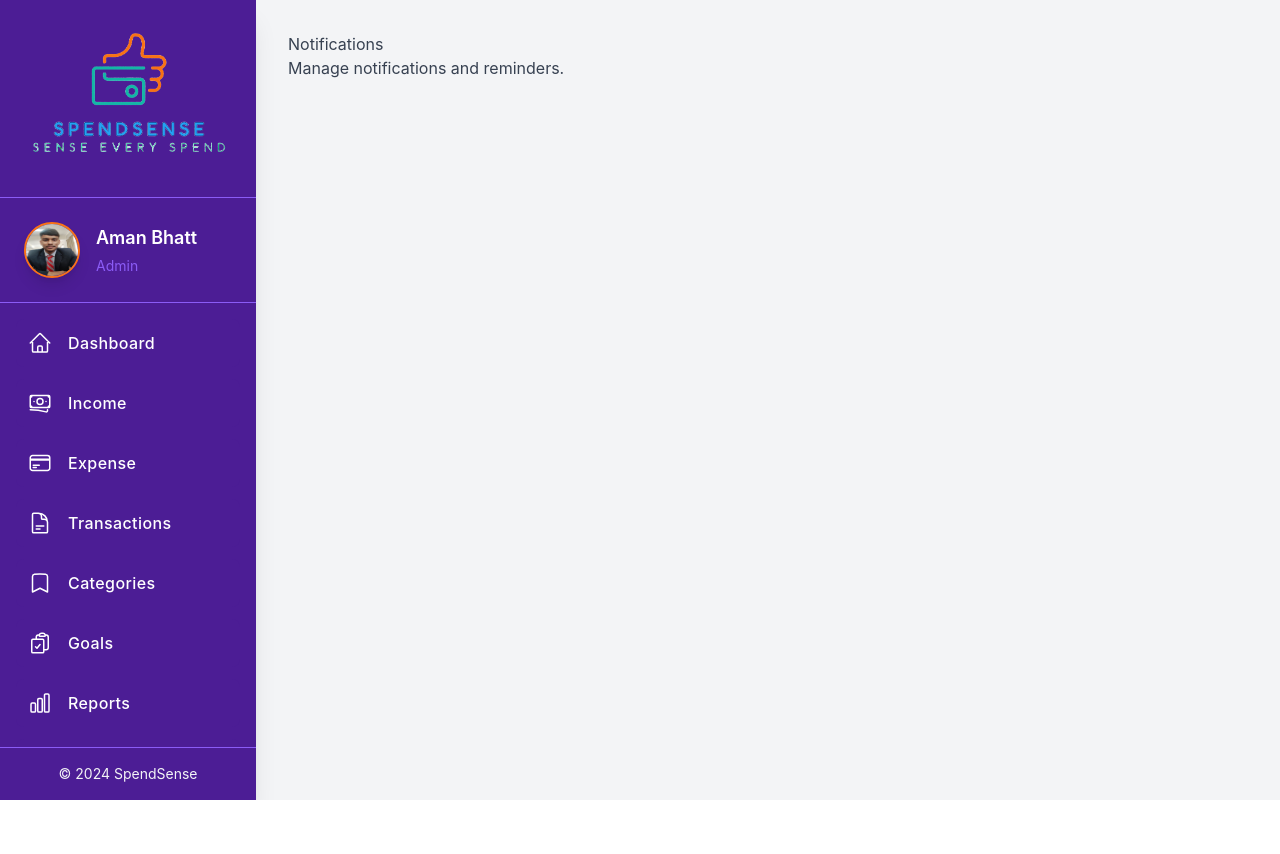
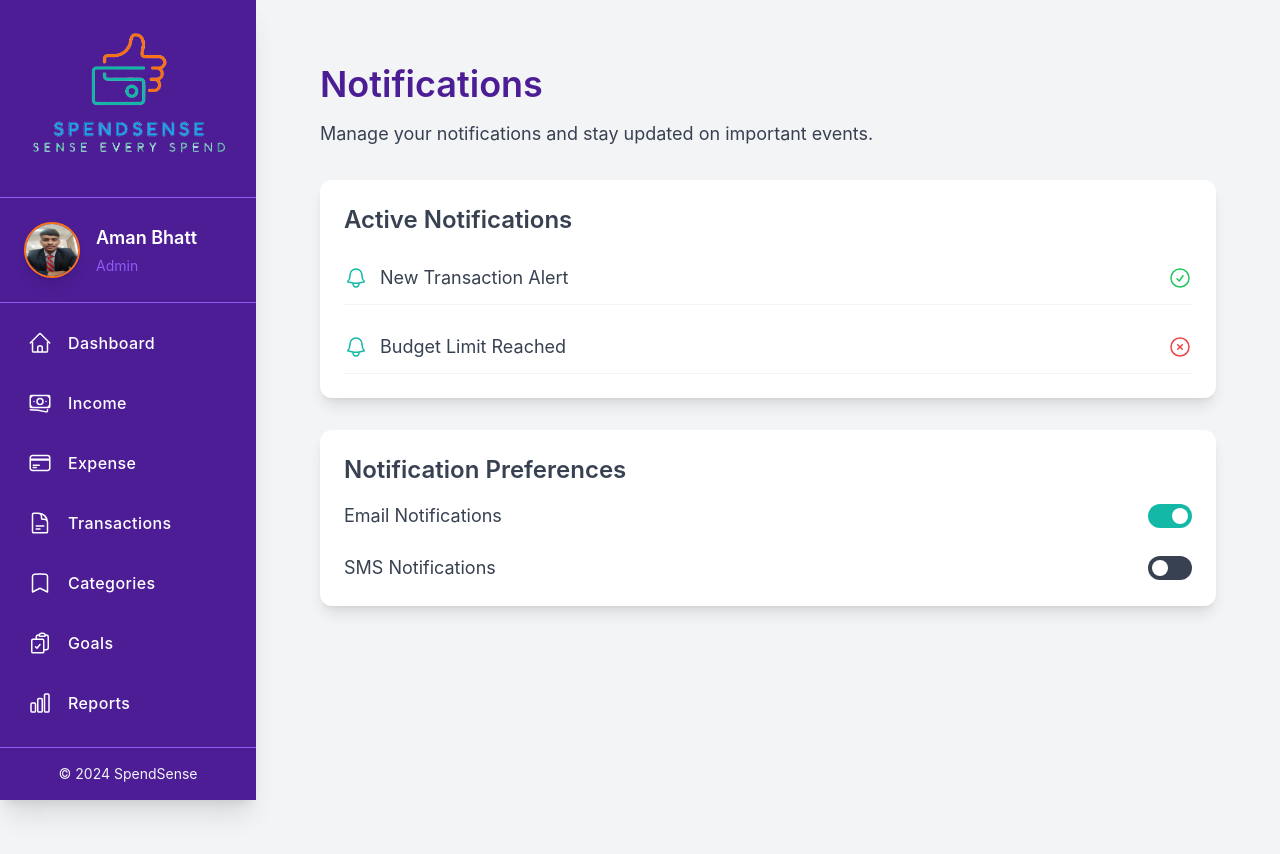
Before and after one commit to AmanBhatt0910/SpendSense, a React (Vite) app in the folder SpendSense-Frontend/: page /notifications in a window 1280 px wide. Shown: the top 854 px of the page. Before the commit the page ends 800 px from the top, so only its background shows below. Built offline with nearby package versions, Linux system fonts and the light colour scheme.

Commit message:
Notification Section added

```diff
--- a/SpendSense-Frontend/package.json
+++ b/SpendSense-Frontend/package.json
@@ -10,6 +10,7 @@
     "preview": "vite preview"
   },
   "dependencies": {
+    "@headlessui/react": "^2.2.0",
     "@heroicons/react": "^2.2.0",
     "react": "^18.3.1",
     "react-dom": "^18.3.1",
--- /dev/null
+++ b/SpendSense-Frontend/src/components/Home/Header.tsx
@@ -0,0 +1,12 @@
+import React from "react";
+
+const Header: React.FC = () => {
+  return (
+    <div className="bg-primary p-6 rounded-lg shadow-lg text-white mb-8">
+      <h1 className="text-4xl font-bold mb-2">Welcome to SpendSense</h1>
+      <p className="text-lg">Manage your finances with ease. SpendSense helps you track, save, and plan for a better future.</p>
+    </div>
+  );
+};
+
+export default Header;
--- /dev/null
+++ b/SpendSense-Frontend/src/components/Home/QuickActions.tsx
@@ -0,0 +1,26 @@
+import React from "react";
+import { BanknotesIcon, CreditCardIcon, ChartBarIcon } from "@heroicons/react/24/outline";
+
+const QuickActions: React.FC = () => {
+  return (
+    <div className="grid grid-cols-1 sm:grid-cols-2 lg:grid-cols-3 gap-6">
+      <div className="bg-white p-6 rounded-lg shadow-lg text-center hover:shadow-xl transition-shadow duration-300">
+        <BanknotesIcon className="w-12 h-12 text-teal mx-auto mb-4" />
+        <h3 className="text-xl font-semibold text-neutral-dark">Add Income</h3>
+        <p className="text-sm text-neutral-dark">Track your income quickly.</p>
+      </div>
+      <div className="bg-white p-6 rounded-lg shadow-lg text-center hover:shadow-xl transition-shadow duration-300">
+        <CreditCardIcon className="w-12 h-12 text-orange mx-auto mb-4" />
+        <h3 className="text-xl font-semibold text-neutral-dark">Add Expense</h3>
+        <p className="text-sm text-neutral-dark">Log your expenses with ease.</p>
+      </div>
+      <div className="bg-white p-6 rounded-lg shadow-lg text-center hover:shadow-xl transition-shadow duration-300">
+        <ChartBarIcon className="w-12 h-12 text-primary mx-auto mb-4" />
+        <h3 className="text-xl font-semibold text-neutral-dark">View Reports</h3>
+        <p className="text-sm text-neutral-dark">Generate detailed financial reports.</p>
+      </div>
+    </div>
+  );
+};
+
+export default QuickActions;
--- /dev/null
+++ b/SpendSense-Frontend/src/components/Home/Statistics.tsx
@@ -0,0 +1,22 @@
+import React from "react";
+
+const Statistics: React.FC = () => {
+  return (
+    <div className="grid grid-cols-1 md:grid-cols-3 gap-6 mb-8">
+      <div className="bg-white p-6 rounded-lg shadow-lg text-center">
+        <h2 className="text-2xl font-semibold text-neutral-dark">Total Income</h2>
+        <p className="text-3xl font-bold text-teal">₹12,345</p>
+      </div>
+      <div className="bg-white p-6 rounded-lg shadow-lg text-center">
+        <h2 className="text-2xl font-semibold text-neutral-dark">Total Expenses</h2>
+        <p className="text-3xl font-bold text-orange">₹8,765</p>
+      </div>
+      <div className="bg-white p-6 rounded-lg shadow-lg text-center">
+        <h2 className="text-2xl font-semibold text-neutral-dark">Total Savings</h2>
+        <p className="text-3xl font-bold text-primary">₹3,580</p>
+      </div>
+    </div>
+  );
+};
+
+export default Statistics;
--- /dev/null
+++ b/SpendSense-Frontend/src/components/Notification/NotificationItem.tsx
@@ -0,0 +1,25 @@
+import React from "react";
+import { BellIcon, CheckCircleIcon, XCircleIcon } from "@heroicons/react/24/outline";
+
+interface NotificationItemProps {
+  title: string;
+  status: "active" | "inactive";
+}
+
+const NotificationItem: React.FC<NotificationItemProps> = ({ title, status }) => {
+  return (
+    <div className="flex items-center justify-between py-3 border-b border-neutral-light">
+      <div className="flex items-center space-x-3">
+        <BellIcon className="w-6 h-6 text-teal" />
+        <span className="text-lg text-neutral-dark">{title}</span>
+      </div>
+      {status === "active" ? (
+        <CheckCircleIcon className="w-6 h-6 text-green-500" />
+      ) : (
+        <XCircleIcon className="w-6 h-6 text-red-500" />
+      )}
+    </div>
+  );
+};
+
+export default NotificationItem;
--- /dev/null
+++ b/SpendSense-Frontend/src/components/Notification/NotificationSwitch.tsx
@@ -0,0 +1,31 @@
+import React from "react";
+import { Switch } from "@headlessui/react";
+
+interface NotificationSwitchProps {
+  isChecked: boolean;
+  onToggle: () => void;
+  label: string;
+}
+
+const NotificationSwitch: React.FC<NotificationSwitchProps> = ({ isChecked, onToggle, label }) => {
+  return (
+    <div className="flex items-center justify-between">
+      <span className="text-lg text-neutral-dark">{label}</span>
+      <Switch
+        checked={isChecked}
+        onChange={onToggle}
+        className={`${
+          isChecked ? "bg-teal" : "bg-neutral-dark"
+        } relative inline-flex h-6 w-11 items-center rounded-full`}
+      >
+        <span
+          className={`${
+            isChecked ? "translate-x-6" : "translate-x-1"
+          } inline-block h-4 w-4 transform rounded-full bg-white transition`}
+        />
+      </Switch>
+    </div>
+  );
+};
+
+export default NotificationSwitch;
--- a/SpendSense-Frontend/src/pages/Categories.tsx
+++ b/SpendSense-Frontend/src/pages/Categories.tsx
@@ -7,4 +7,5 @@ const Categories: React.FC = () => {
     );
   };
 
-  export default Categories;
+export default Categories;
+// such as "Food", "Transportation", "Entertainment", etc.
--- a/SpendSense-Frontend/src/pages/Dashboard.tsx
+++ b/SpendSense-Frontend/src/pages/Dashboard.tsx
@@ -1,12 +1,14 @@
 import React from "react";
+import Header from "../components/Home/Header";
+import Statistics from "../components/Home/Statistics";
+import QuickActions from "../components/Home/QuickActions";
 
 const Dashboard: React.FC = () => {
   return (
-    <div>
-      <h1 className="text-primary text-4xl font-bold mb-6">Welcome to SpendSense</h1>
-      <p className="text-neutral-dark text-lg">
-        Manage your finances with ease. SpendSense helps you track, save, and plan for a better future.
-      </p>dashboard
+    <div className="bg-neutral-light min-h-screen p-8">
+      <Header />
+      <Statistics />
+      <QuickActions />
     </div>
   );
 };
--- a/SpendSense-Frontend/src/pages/Goals.tsx
+++ b/SpendSense-Frontend/src/pages/Goals.tsx
@@ -7,4 +7,5 @@ const Goals: React.FC = () => {
     );
   };
 
-  export default Goals;
+export default Goals;
+// helps users set financial goals and monitor their progress towards achieving them.
--- a/SpendSense-Frontend/src/pages/Notifications.tsx
+++ b/SpendSense-Frontend/src/pages/Notifications.tsx
@@ -1,10 +1,56 @@
+import React, { useState } from "react";
+import NotificationItem from "../components/Notification/NotificationItem";
+import NotificationSwitch from "../components/Notification/NotificationSwitch";
+
 const Notifications: React.FC = () => {
-    return (
-      <div>
-        <h1>Notifications</h1>
-        <p>Manage notifications and reminders.</p>
+  const [emailNotification, setEmailNotification] = useState(true);
+  const [smsNotification, setSmsNotification] = useState(false);
+
+  const toggleEmailNotification = () => setEmailNotification(!emailNotification);
+  const toggleSmsNotification = () => setSmsNotification(!smsNotification);
+
+  return (
+    <div className="bg-neutral-light min-h-screen p-8">
+      <div className="max-w-4xl mx-auto">
+        <h1 className="text-primary text-4xl font-semibold mb-4">Notifications</h1>
+        <p className="text-neutral-dark text-lg mb-8">
+          Manage your notifications and stay updated on important events.
+        </p>
+
+        <div className="bg-white p-6 rounded-xl shadow-lg">
+          <h2 className="text-2xl font-semibold text-neutral-dark mb-4">
+            Active Notifications
+          </h2>
+
+          <div className="space-y-4">
+            <NotificationItem title="New Transaction Alert" status="active" />
+            <NotificationItem title="Budget Limit Reached" status="inactive" />
+          </div>
+        </div>
+
+        <div className="bg-white p-6 mt-8 rounded-xl shadow-lg">
+          <h2 className="text-2xl font-semibold text-neutral-dark mb-4">
+            Notification Preferences
+          </h2>
+
+          <div className="space-y-6">
+            <NotificationSwitch
+              isChecked={emailNotification}
+              onToggle={toggleEmailNotification}
+              label="Email Notifications"
+            />
+            <NotificationSwitch
+              isChecked={smsNotification}
+              onToggle={toggleSmsNotification}
+              label="SMS Notifications"
+            />
+          </div>
+        </div>
       </div>
-    );
-  };
+    </div>
+  );
+};
 
-  export default Notifications;
+export default Notifications;
+
+// notifies the user about important events like reaching a spending limit, a new transaction, etc.
--- a/SpendSense-Frontend/src/pages/Setting.tsx
+++ b/SpendSense-Frontend/src/pages/Setting.tsx
@@ -1,9 +1,48 @@
-import React from 'react'
+import React from "react";
+import { useNavigate } from "react-router-dom";
+import { UserIcon, BellIcon, LockClosedIcon } from "@heroicons/react/24/outline";
 
-const Setting = () => {
+const Setting: React.FC = () => {
+
+  const navigate = useNavigate();
+  const redirectToNotification = () => {
+    navigate("/notifications");
+  }
+
   return (
-    <div>Setting</div>
-  )
-}
+    <div className="bg-neutral-light min-h-screen p-8">
+      <h1 className="text-primary text-4xl font-bold mb-8">Settings</h1>
 
-export default Setting
+      <div className="grid grid-cols-1 sm:grid-cols-2 lg:grid-cols-3 gap-8">
+        <div className="bg-white p-6 rounded-xl shadow-lg hover:shadow-2xl transition-all duration-300 ease-in-out">
+          <UserIcon className="w-12 h-12 text-teal mx-auto mb-6" />
+          <h3 className="text-xl font-semibold text-neutral-dark">Profile Settings</h3>
+          <p className="text-sm text-neutral-dark mb-4">Manage your personal details.</p>
+          <button className="mt-4 text-teal font-semibold hover:underline focus:outline-none focus:ring-2 focus:ring-teal-300 rounded-md transition-all">
+            Edit Profile
+          </button>
+        </div>
+
+        <div className="bg-white p-6 rounded-xl shadow-lg hover:shadow-2xl transition-all duration-300 ease-in-out cursor-pointer" onClick={redirectToNotification}>
+          <BellIcon className="w-12 h-12 text-accent-orange mx-auto mb-6" />
+          <h3 className="text-xl font-semibold text-neutral-dark">Notification Preferences</h3>
+          <p className="text-sm text-neutral-dark mb-4">Manage your notifications settings.</p>
+          <button className="mt-4 text-accent-orange font-semibold hover:underline focus:outline-none focus:ring-2 focus:ring-orange-300 rounded-md transition-all">
+            Edit Notifications
+          </button>
+        </div>
+
+        <div className="bg-white p-6 rounded-xl shadow-lg hover:shadow-2xl transition-all duration-300 ease-in-out">
+          <LockClosedIcon className="w-12 h-12 text-primary mx-auto mb-6" />
+          <h3 className="text-xl font-semibold text-neutral-dark">Account Preferences</h3>
+          <p className="text-sm text-neutral-dark mb-4">Update your password and security settings.</p>
+          <button className="mt-4 text-primary font-semibold hover:underline focus:outline-none focus:ring-2 focus:ring-primary-300 rounded-md transition-all">
+            Change Password
+          </button>
+        </div>
+      </div>
+    </div>
+  );
+};
+
+export default Setting;
```
Also changed, not shown: 1 other file (tests, documents, lock files or other folders).
